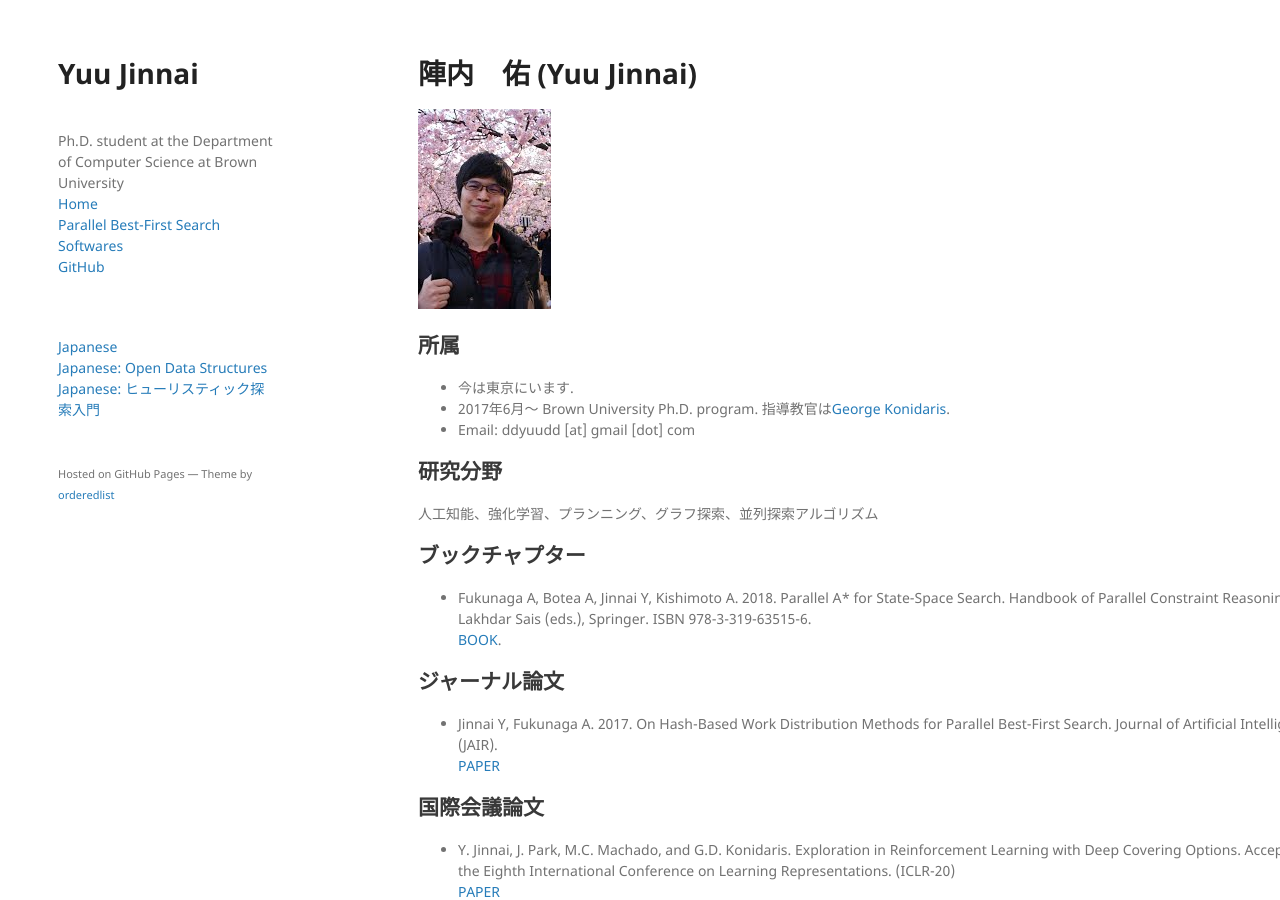
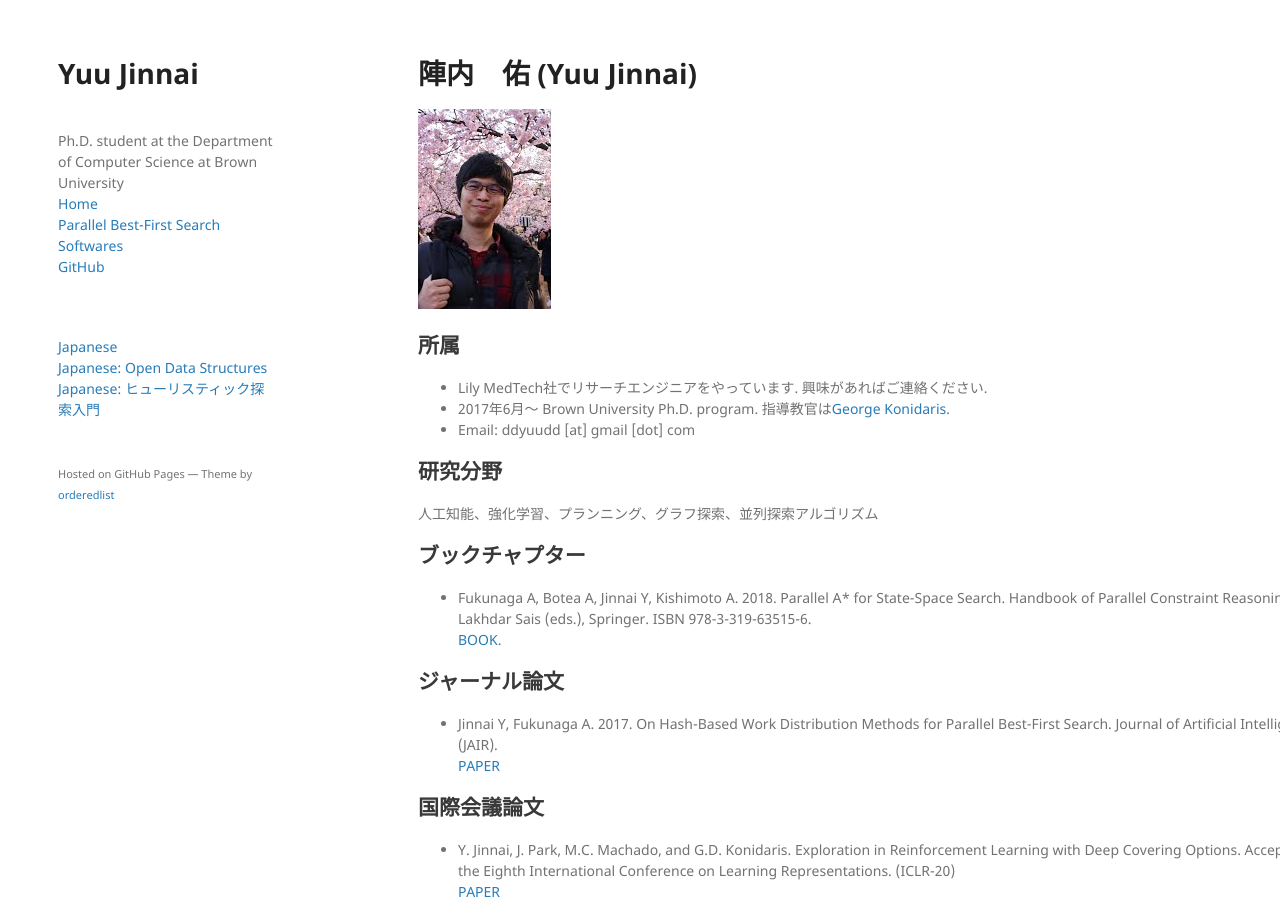
Before and after one commit to jinnaiyuu/jinnaiyuu.github.io, a Jekyll site: the page built from ja/index.md, in a window 1280 px wide and 900 px high. Built offline with Jekyll 4.4.1, drawn with Linux system fonts in a browser that asks for light colours; our own code applies the rules of GitHub Pages for plain Markdown files.

Commit message:
Added lily

```diff
--- a/ja/index.md
+++ b/ja/index.md
@@ -3,7 +3,7 @@
 
 ## 所属
 
-- 今は東京にいます.
+- Lily MedTech社でリサーチエンジニアをやっています. 興味があればご連絡ください.
 - 2017年6月～ Brown University Ph.D. program. 指導教官は[George Konidaris](http://cs.brown.edu/people/gdk/).
 - Email: ddyuudd [at] gmail [dot] com
 
```
